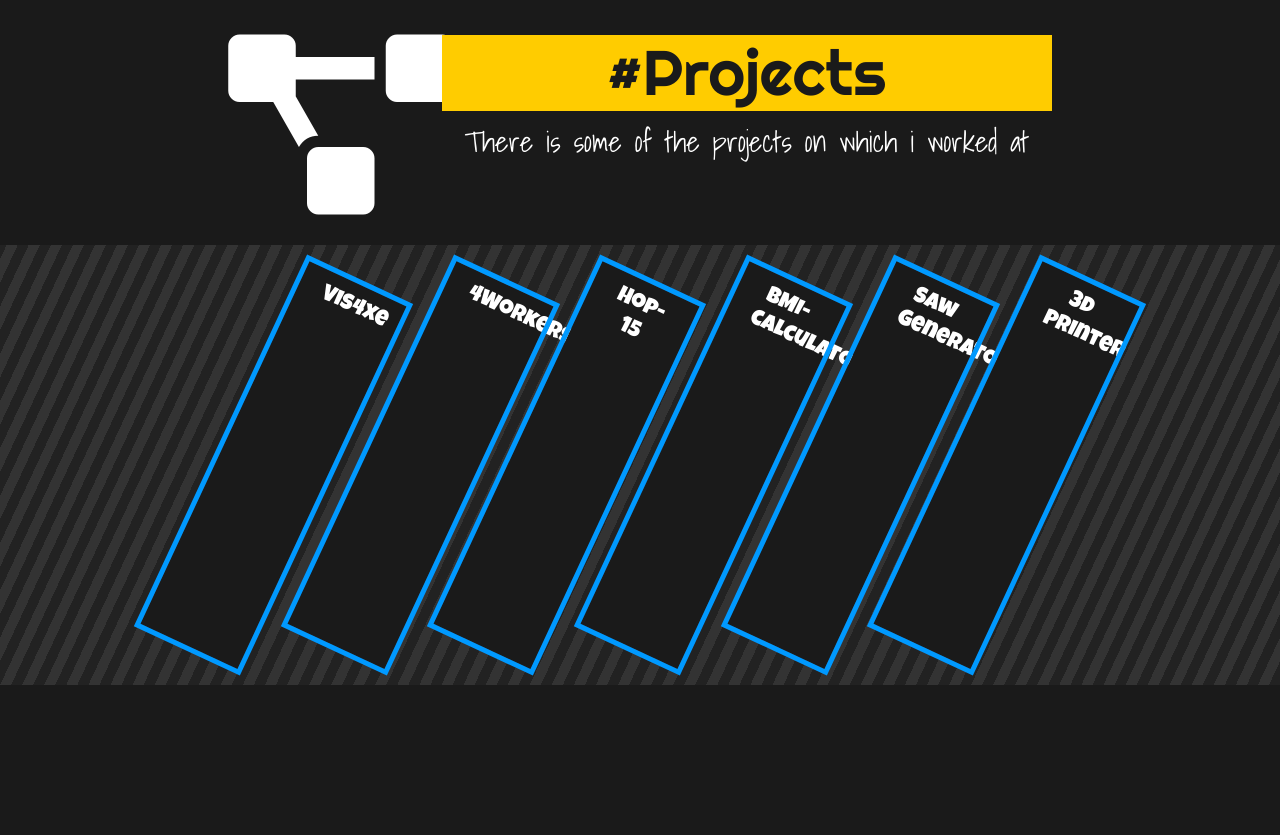
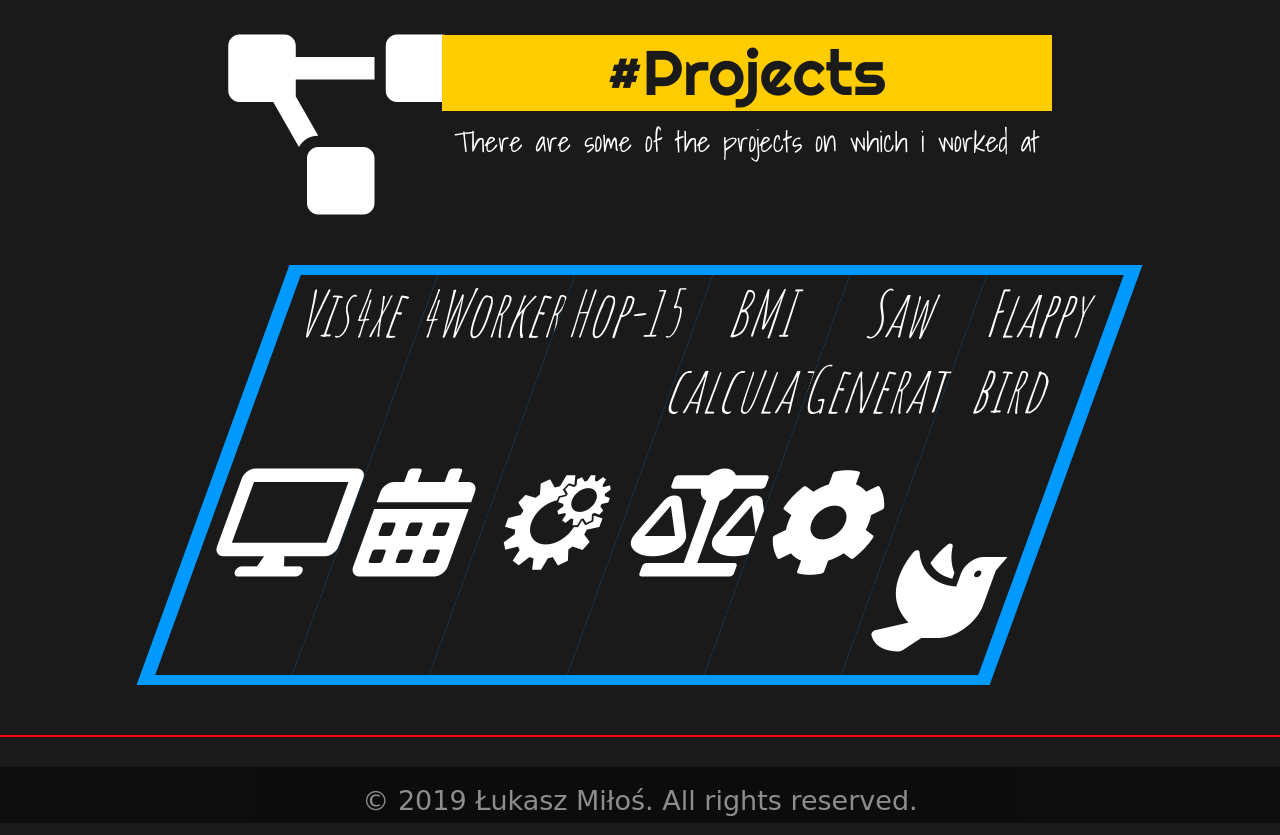
Before and after one commit to Coolxer/portf, a website: page index.html in a window 1280 px wide. Shown: the part 1600-2435 px from the top of the page. Before the commit the page ends 2287 px from the top, so only its background shows below. Drawn offline with nearby package versions, Linux system fonts and the light colour scheme; a web font is replaced by a local one.

Commit message:
some appearance changes made

```diff
--- a/css/style.css
+++ b/css/style.css
@@ -3,8 +3,11 @@
 .mar-5 { margin-top: 5px; }
 .mar-10 { margin-top: 10px; }
 .mar-20 { margin-top: 20px; }
+.mar-25 { margin-top: 25px; }
 .mar-30 { margin-top: 30px; }
 .mar-50 { margin-top: 50px; }
+.mar-70 { margin-top: 70px; }
+.mar-100 { margin-top: 100px; }
 
 /* --------------------------------------- RESPONSIVE FONT SIZE */
 html,
@@ -113,7 +116,7 @@ hr {
 }
 
 #firstPage {
-    background-image: url("../img/bg4.jpg");
+    background-image: url("../img/bg7.jpg");
     background-attachment: fixed;
     background-position: center;
     background-repeat: no-repeat;
@@ -131,7 +134,6 @@ hr {
     opacity: 0.5;
     border: 1px solid red;
 }
-
 
 /* -------------------------- */
 .box h4 {
@@ -155,66 +157,51 @@ hr {
 }
 
 #cont {
-    background: repeating-linear-gradient(
-  -65deg,
-  #222,
-  #222 10px,
-  #333 10px,
-  #333 20px
-);
+    background-color: #0099ff;
+    transform: skew(-20deg);
+
+    padding: 10px;
+    padding-left: 30px;
+    padding-right: 30px;
 }
 
 .comb {
     height: 50vh;
+    /* transform: rotate(25deg); */
+
     background-color: #1a1a1a;
     color: #FFF;
-
-    margin: 20px;
-
-    transform: rotate(25deg);
+    text-align: center;
 
     transition: all .2s ease-in-out;
+}
 
-    outline: 5px solid #0099ff;
+.name {
+    margin:0;
+    padding:0;
+    font-family: 'Amatic SC', cursive;
+}
 
-    text-align: center;
+._img {
+    font-size: 6em;
 }
 
 .comb:hover {
+    /* transform: scale(1.18); */
     cursor: pointer;
-    outline: none;
     background-color: #0099ff;
-    transform: rotate(25deg) scale(1.18);
 }
 
-.comb h4 {
-    /* width: 1px;
-    word-wrap: break-word;
-    white-space: pre-wrap; */
+#footer {
+    color: #FFF;
+    text-align:center;
 
-    /* writing-mode: horizontal-tb; */
-    writing-mode: sideways-lr;
-    padding: 10px;
+    height: 7vh;
+    background-color: #000;
+    opacity: 0.5;
+
+    font-size: 1.5em;
+
+    line-height: 2.5em;
+    font-family: 'Srisakdi', cursive;
 }
-
-/****************************************** /*
-Bootstrap 4 breakpoints
-*/
-/* Small devices (landscape phones, 544px and up) */
-@media (min-width: 544px) {
-    html {font-size: 16px;}
-  }
-
-  /* Medium devices (tablets, 768px and up) */
-  @media (min-width: 768px) {
-    html {font-size: 30px;}
-  }
-
-  /* Large devices (desktops, 992px and up) */
-  @media (min-width: 992px) {
-    html {font-size: 40px;}
-
-  /* Extra large devices (large desktops, 1200px and up) */
-  @media (min-width: 1200px) {
-    html {font-size: 48px;}
-  }
--- a/index.html
+++ b/index.html
@@ -14,6 +14,8 @@
   <link href="https://fonts.googleapis.com/css?family=Indie+Flower" rel="stylesheet">
   <link href="https://fonts.googleapis.com/css?family=Shojumaru" rel="stylesheet">
   <link href="https://fonts.googleapis.com/css?family=Righteous" rel="stylesheet">
+  <link href="https://fonts.googleapis.com/css?family=Amatic+SC" rel="stylesheet">
+  <link href="https://fonts.googleapis.com/css?family=Srisakdi" rel="stylesheet">
 
 
   <script src="https://code.jquery.com/jquery-3.3.1.slim.min.js"
@@ -108,29 +110,71 @@
             <div
               class="col-12 col-sm-12 col-md-8 col-lg-6 col-xl-6 text-center box order-1 order-sm-1 order-md-2 order-lg-2 order-xl-2">
               <h4 class="display-4">#Projects</h3>
-                <p>There is some of the projects on which i worked at</p>
+                <p>There are some of the projects on which i worked at</p>
             </div>
           </div>
-          <div class="row mar-30">
-            <div class="col-12" id="cont">
+          <div class="row mar-50 justify-content-center">
+            <div class="col-8" id="cont">
               <div class="row justify-content-center">
-                <div class="col-1 comb">
-                  <h4>Vis4xe</h4>
+                <div class="col-2 comb">
+                  <div class="row">
+                    <div class="col-12 name">
+                      <h4 class="display-4">Vis4xe</h4>
+                    </div>
+                    <div class="col-12 _img mar-100">
+                      <i class="fas fa-desktop"></i>
+                    </div>
+                  </div>
                 </div>
-                <div class="col-1 comb">
-                  <h4>4Workers</h4>
+                <div class="col-2 comb">
+                  <div class="row">
+                    <div class="col-12 name">
+                      <h4 class="display-4">4Workers</h4>
+                    </div>
+                    <div class="col-12 _img mar-100">
+                      <i class="fas fa-calendar-alt"></i>
+                    </div>
+                  </div>
                 </div>
-                <div class="col-1 comb">
-                  <h4>Hop-15</h4>
+                <div class="col-2 comb">
+                  <div class="row">
+                    <div class="col-12 name">
+                      <h4 class="display-4">Hop-15</h4>
+                    </div>
+                    <div class="col-12 _img mar-100">
+                      <i class="fab fa-whmcs"></i>
+                    </div>
+                  </div>
                 </div>
-                <div class="col-1 comb">
-                  <h4>BMI-calculator</h4>
+                <div class="col-2 comb">
+                  <div class="row">
+                    <div class="col-12 name">
+                      <h4 class="display-4">BMI calculator</h4>
+                    </div>
+                    <div class="col-12 _img mar-25">
+                      <i class="fas fa-balance-scale"></i>
+                    </div>
+                  </div>
                 </div>
-                <div class="col-1 comb">
-                  <h4>Saw Generator</h4>
+                <div class="col-2 comb">
+                  <div class="row">
+                    <div class="col-12 name">
+                      <h4 class="display-4">Saw Generator</h4>
+                    </div>
+                    <div class="col-12 _img mar-25">
+                      <i class="fas fa-cog"></i>
+                    </div>
+                  </div>
                 </div>
-                <div class="col-1 comb">
-                  <h4>3d printer</h4>
+                <div class="col-2 comb">
+                  <div class="row">
+                    <div class="col-12 name">
+                      <h4 class="display-4">Flappy bird</h4>
+                    </div>
+                    <div class="col-12 _img mar-100">
+                      <i class="fas fa-dove"></i>
+                    </div>
+                  </div>
                 </div>
               </div>
             </div>
@@ -138,6 +182,14 @@
         </div>
       </div>
     </div>
+    <hr style="border: 1px solid red; margin-top: 50px">
+    <div class="container-fluid mar-30">
+      <div class="row">
+        <div class="col-12" id="footer">
+          <p>© 2019 Łukasz Miłoś. All rights reserved.</p>
+        </div>
+      </div>
+    </div>
 </body>
 
 </html>
```
Also changed, not shown: 3 other files.
